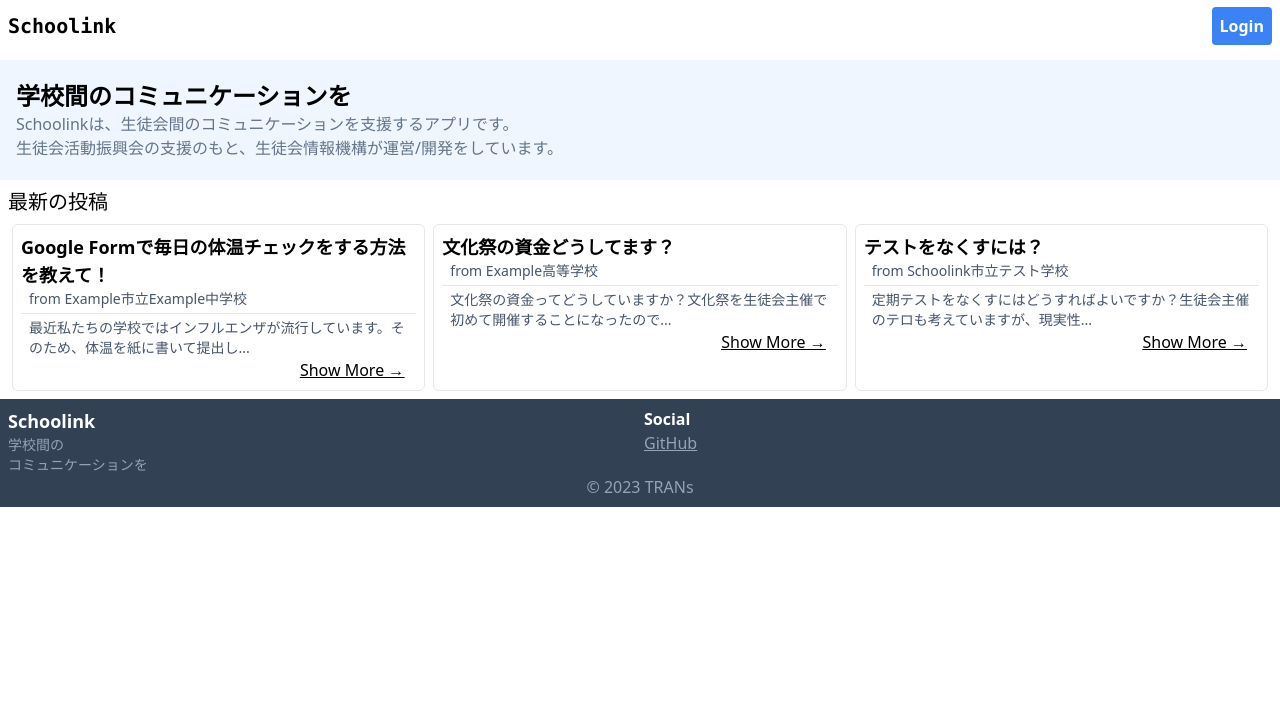
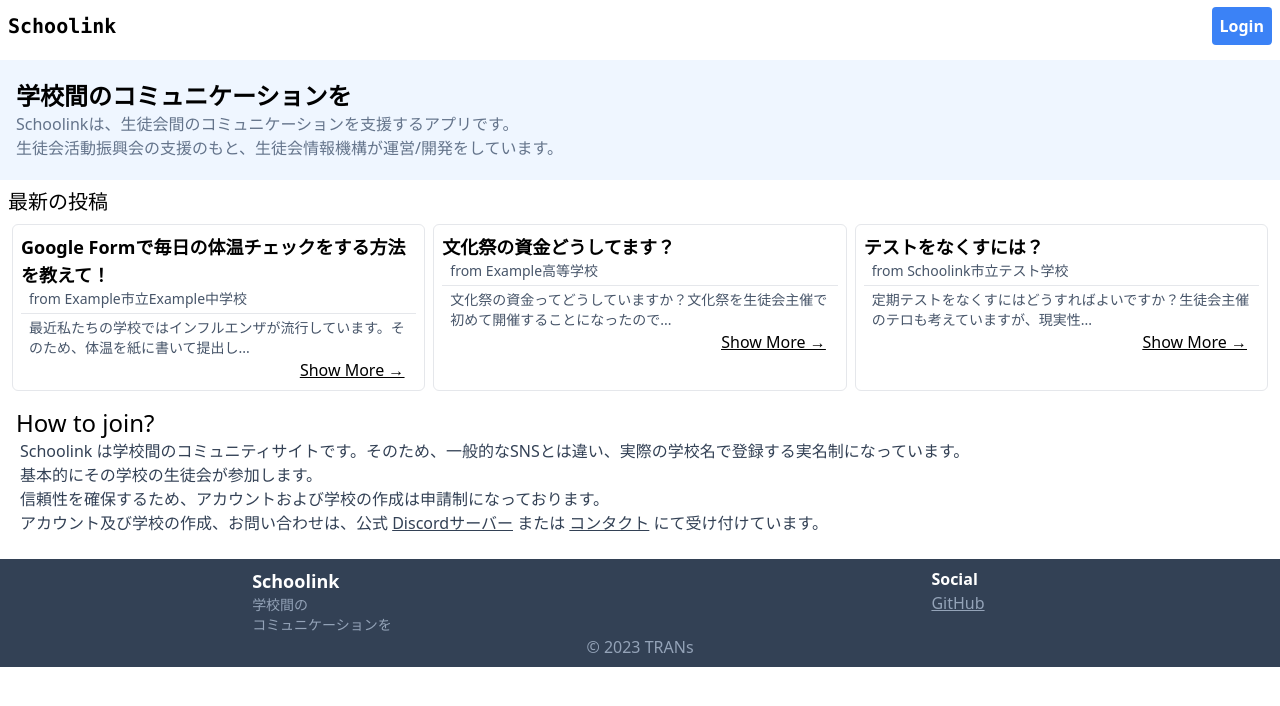
Before and after one commit to Dev-TRANs/Schoolink_Deprecated, an Astro site: page / in a window 1280 px wide. Built offline with nearby package versions, Linux system fonts and the light colour scheme; Astro itself is replaced by a stand-in of ours.

Commit message:
いろいろいろいろ

```diff
--- a/src/components/page/Footer.astro
+++ b/src/components/page/Footer.astro
@@ -1,6 +1,6 @@
 <footer class='w-full mt-2'>
   <div class='bg-slate-700 text-white p-2'>
-    <div class="grid grid-cols-2 gap-2">
+    <div class="grid grid-cols-2 gap-2 justify-items-center">
       <div>
         <div class="text-lg font-bold">Schoolink</div>
         <div class="text-sm text-slate-400">学校間の<br>コミュニケーションを</div>
--- a/src/pages/index.astro
+++ b/src/pages/index.astro
@@ -54,5 +54,20 @@ const posts = [
         }
       </div>
     </div>
+    <div class="p-4">
+      <div class="text-2xl">How to join?</div>
+      <div class="px-1 text-slate-700">
+        <div>Schoolink は学校間のコミュニティサイトです。そのため、一般的なSNSとは違い、実際の学校名で登録する実名制になっています。</div>
+        <div>基本的にその学校の生徒会が参加します。</div>
+        <div>信頼性を確保するため、アカウントおよび学校の作成は申請制になっております。</div>
+        <div>
+          アカウント及び学校の作成、お問い合わせは、公式
+          <a href="/discord" class="underline hover:no-underline">Discordサーバー</a>
+          または
+          <a href="/contact" class="underline hover:no-underline">コンタクト</a>
+          にて受け付けています。
+        </div>
+      </div>
+    </div>
   </main>
 </PageLayout>
```
